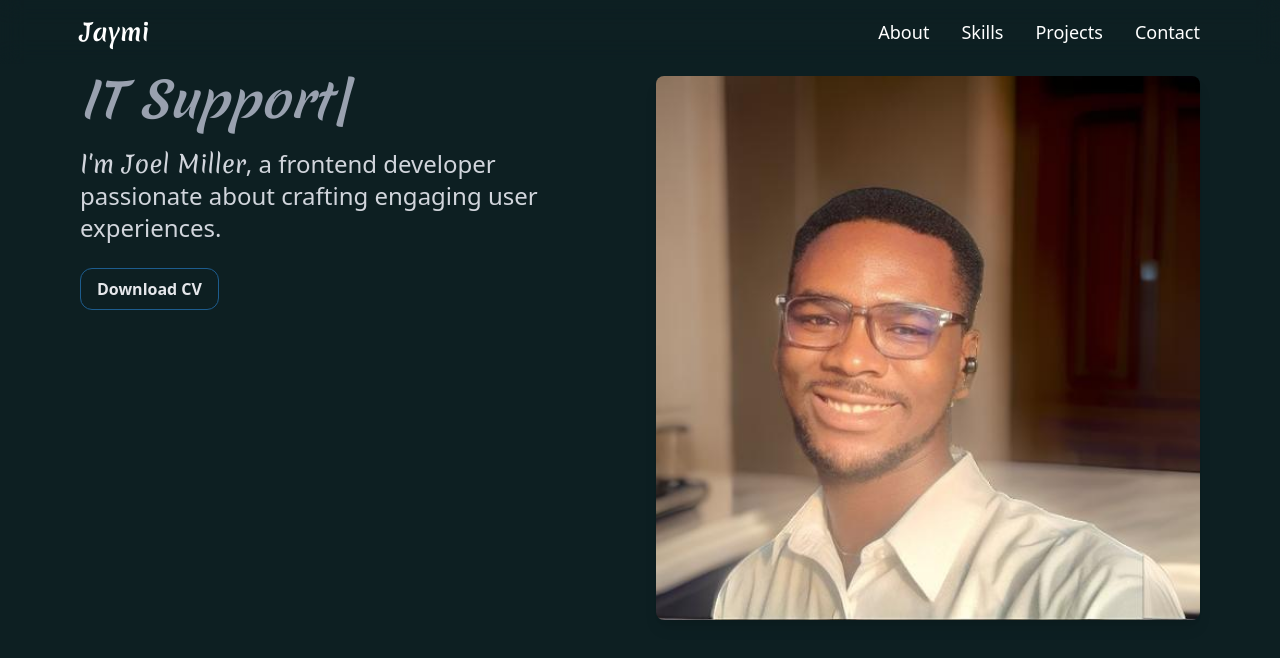
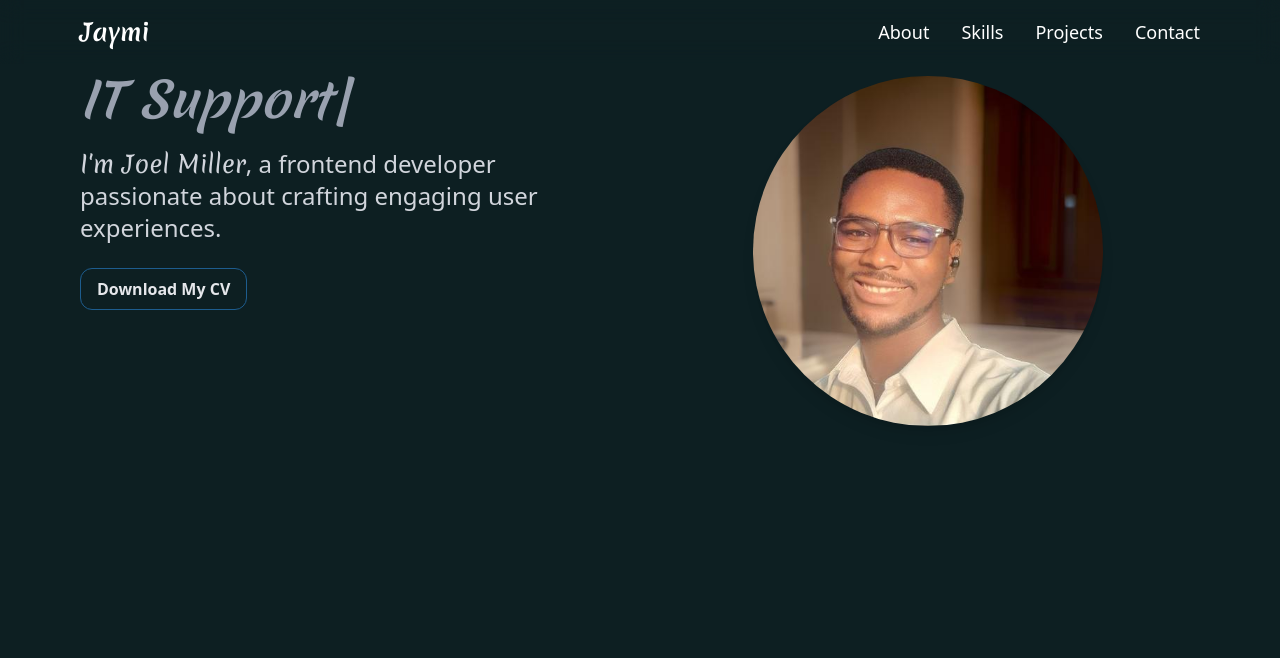
Before and after one commit to Jaymi-01/portfolio-2.0, a React (Vite) app: page / in a window 1280 px wide. Shown: the top 658 px of the page. Built offline with nearby package versions, Linux system fonts and the light colour scheme.

Commit message:
made the image centered

```diff
--- a/src/components/About.jsx
+++ b/src/components/About.jsx
@@ -1,8 +1,8 @@
-import React from 'react'
-import { TypeAnimation } from 'react-type-animation'
-import Me from '/me.jpg'
-import CV from '/Joel-Miller-Resume.pdf'
-import { motion } from 'framer-motion'
+import React from "react";
+import { TypeAnimation } from "react-type-animation";
+import Me from "/me.jpg";
+import CV from "/Joel-Miller-Resume.pdf";
+import { motion } from "framer-motion";
 
 const About = () => {
   const handleDownloadCV = () => {
@@ -14,8 +14,8 @@ const About = () => {
     document.body.removeChild(link);
   };
   return (
-    <div className='mt-4 relative'>
-      <div className='grid md:grid-cols-2 gap-8'>
+    <div className="mt-4 relative">
+      <div className="grid md:grid-cols-2 gap-8">
         <motion.div
           initial={{ opacity: 0, y: -50 }}
           whileInView={{ opacity: 1, y: 0 }}
@@ -43,7 +43,8 @@ const About = () => {
             transition={{ duration: 1, delay: 1 }}
             className="text-gray-300 max-w-[300px] md:max-w-[500px] md:text-2xl text-lg my-6"
           >
-            <span className="font-script">I'm Joel Miller</span>, a frontend developer passionate about crafting engaging user experiences.
+            <span className="font-script">I'm Joel Miller</span>, a frontend
+            developer passionate about crafting engaging user experiences.
           </motion.p>
 
           <motion.div
@@ -54,19 +55,22 @@ const About = () => {
             className="flex flex-row items-center gap-6 my-4 md:mb-0"
           >
             <motion.button
-              whileHover={{ scale: 1.05, boxShadow: "0px 0px 8px rgba(0, 0, 0, 0.3)" }}
+              whileHover={{
+                scale: 1.05,
+                boxShadow: "0px 0px 8px rgba(0, 0, 0, 0.3)",
+              }}
               className="z-10 cursor-pointer font-bold text-gray-200 md:w-auto px-4 py-2 border border-primary rounded-xl hover:bg-primary"
               onClick={handleDownloadCV}
             >
-              Download CV
+              Download My CV
             </motion.button>
           </motion.div>
         </motion.div>
-
+        <div className="place-items-center">
           <motion.img
             src={Me}
             alt="Joel Miller"
-          className='w-full h-auto rounded-lg shadow-lg'
+            className="w-[200px] md:w-[350px] rounded-full shadow-lg"
             initial={{ opacity: 0, y: -50 }}
             whileInView={{ opacity: 1, y: 0 }}
             viewport={{ once: true }}
@@ -74,7 +78,8 @@ const About = () => {
           />
         </div>
       </div>
-  )
-}
+    </div>
+  );
+};
 
-export default About
+export default About;
```
Lines whose indentation alone changed are shown as unchanged.
